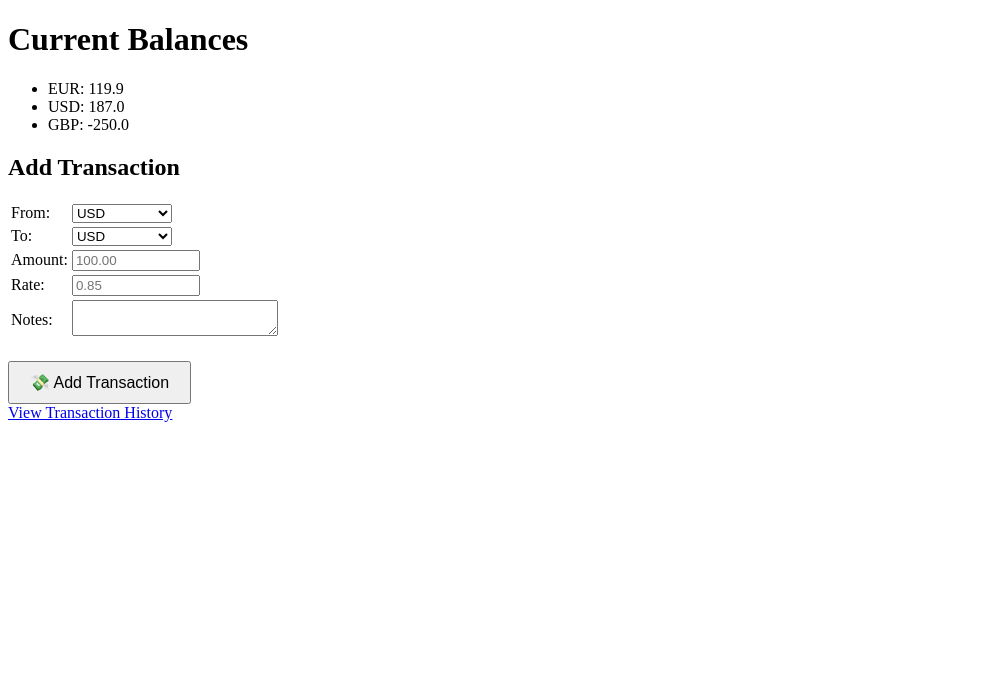
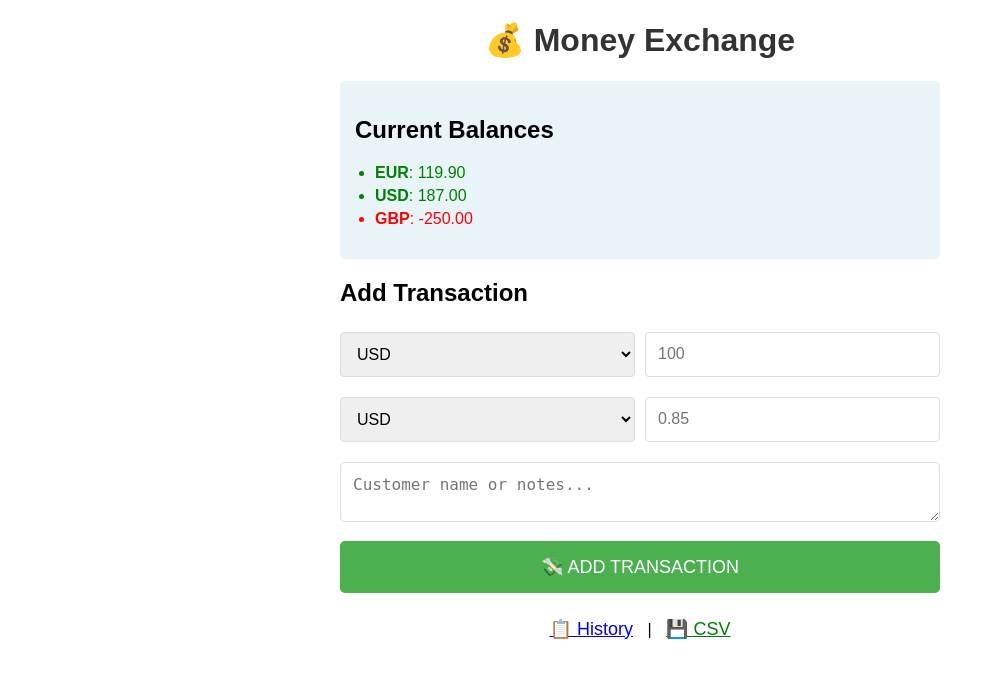
Before and after one commit to AminZabihinejad/AminZabihinejad, a Flask app: page / in a window 1280 px wide. Shown: the top 678 px of the page, without its empty margins (0-995 px from the left). Run offline with Flask 3, Linux system fonts and the light colour scheme; data comes from the database, SQL or seed files in the repository; both versions use the stored data as it was after the commit.

Commit message:
second update

```diff
--- a/money_exchange_app/app.py
+++ b/money_exchange_app/app.py
@@ -65,7 +65,76 @@ def index():
     balances = get_balances()
     return render_template('index.html', balances=balances)
 
+
 @app.route('/transactions')
 def transactions():
+    # Get search parameters
+    search_date = request.args.get('date', '')
+    search_from = request.args.get('from_currency', '')
+    search_to = request.args.get('to_currency', '')
+
+    # Start with all transactions
     all_tx = Transaction.query.order_by(Transaction.date.desc()).all()
-    return render_template('transactions.html', transactions=all_tx)
+
+    # Filter by date
+    if search_date:
+        from datetime import datetime
+        search_date_obj = datetime.strptime(search_date, '%Y-%m-%d')
+        all_tx = [tx for tx in all_tx if tx.date.date() == search_date_obj.date()]
+
+    # Filter by FROM currency
+    if search_from:
+        all_tx = [tx for tx in all_tx if tx.from_currency.upper() == search_from.upper()]
+
+    # Filter by TO currency
+    if search_to:
+        all_tx = [tx for tx in all_tx if tx.to_currency.upper() == search_to.upper()]
+
+    return render_template('transactions.html', transactions=all_tx,
+                           search_date=search_date, search_from=search_from, search_to=search_to)
+
+
+@app.route('/delete/<int:tx_id>')
+def delete_transaction(tx_id):
+    tx = Transaction.query.get_or_404(tx_id)
+    db.session.delete(tx)
+    db.session.commit()
+    return redirect(url_for('transactions'))
+
+# ADD THIS NEW ROUTE (copy exactly)
+@app.route('/export_csv')
+def export_csv():
+        import csv
+        from io import StringIO
+        import sys
+
+        all_tx = Transaction.query.order_by(Transaction.date.desc()).all()
+
+        output = StringIO()
+        writer = csv.writer(output)
+
+        # Header
+        writer.writerow(['ID', 'Date', 'From', 'From Amount', 'To', 'To Amount', 'Rate', 'Notes'])
+
+        # Data
+        for tx in all_tx:
+            writer.writerow([
+                tx.id,
+                tx.date.strftime('%Y-%m-%d %H:%M'),
+                tx.from_currency,
+                f"{tx.from_amount:.2f}",
+                tx.to_currency,
+                f"{tx.to_amount:.2f}",
+                f"{tx.exchange_rate:.4f}",
+                tx.notes or ''
+            ])
+
+        response = app.response_class(
+            output.getvalue(),
+            mimetype='text/csv',
+            headers={'Content-Disposition': 'attachment;filename=transactions.csv'}
+        )
+        return response
+
+if __name__ == '__main__':
+    app.run(debug=True)
--- a/money_exchange_app/templates/index.html
+++ b/money_exchange_app/templates/index.html
@@ -2,50 +2,111 @@
 <html lang="en">
 <head>
     <title>Money Exchange Dashboard</title>
+    <meta name="viewport" content="width=device-width, initial-scale=1.0">
+    <style>
+        * { box-sizing: border-box; }
+        body {
+            font-family: Arial;
+            margin: 10px;
+            max-width: 100%;
+            padding: 0;
+        }
+        .container { max-width: 600px; margin: 0 auto; }
+        h1 { text-align: center; color: #333; }
+        .balances {
+            background: #e8f4f8;
+            padding: 15px;
+            border-radius: 5px;
+            margin: 10px 0;
+        }
+        .form-row { display: flex; gap: 10px; margin: 10px 0; }
+        .form-row select, .form-row input { flex: 1; }
+        select, input, textarea {
+            width: 100%;
+            padding: 12px;
+            margin: 5px 0;
+            border: 1px solid #ddd;
+            border-radius: 4px;
+            font-size: 16px;
+        }
+        textarea { height: 60px; }
+        input[type="submit"] {
+            width: 100%;
+            padding: 15px;
+            font-size: 18px;
+            background: #4CAF50;
+            color: white;
+            border: none;
+            border-radius: 5px;
+            margin-top: 10px;
+        }
+        .links { text-align: center; margin: 20px 0; }
+        .links a { margin: 0 10px; font-size: 18px; }
+        @media (max-width: 600px) {
+            .form-row { flex-direction: column; }
+            input, select { font-size: 18px; }
+        }
+    </style>
 </head>
 <body>
-    <h1>Current Balances</h1>
-    <ul>
+    <div class="container">
+        <h1>💰 Money Exchange</h1>
+
+        <div class="balances">
+            <h2>Current Balances</h2>
+            {% if balances %}
+                <ul style="padding-left: 20px;">
                     {% for currency, amount in balances.items() %}
-            <li>{{ currency }}: {{ amount|round(2) }}</li>
+                        <li style="color: {% if amount >= 0 %}green{% else %}red{% endif %}; margin: 5px 0;">
+                            <strong>{{ currency }}</strong>: {{ "%.2f"|format(amount) }}
+                        </li>
                     {% endfor %}
                 </ul>
+            {% else %}
+                <p>No transactions yet!</p>
+            {% endif %}
+        </div>
 
         <h2>Add Transaction</h2>
         <form method="POST">
-    <table>
-        <tr>
-            <td>From:</td>
-            <td>
-                <select name="from_currency" required style="width:100px">
+            <div class="form-row">
+                <select name="from_currency" required>
                     <option value="USD">USD</option>
                     <option value="EUR">EUR</option>
                     <option value="GBP">GBP</option>
                     <option value="IRR">IRR</option>
                     <option value="CAD">CAD</option>
                 </select>
-            </td>
-        </tr>
-        <tr>
-            <td>To:</td>
-            <td>
-                <select name="to_currency" required style="width:100px">
+                <input type="number" name="from_amount" step="0.01" placeholder="100" required>
+            </div>
+            <div class="form-row">
+                <select name="to_currency" required>
                     <option value="USD">USD</option>
                     <option value="EUR">EUR</option>
                     <option value="GBP">GBP</option>
                     <option value="IRR">IRR</option>
                     <option value="CAD">CAD</option>
                 </select>
-            </td>
-        </tr>
-        <tr><td>Amount:</td><td><input type="number" name="from_amount" step="0.01" placeholder="100.00" required style="width:120px"></td></tr>
-        <tr><td>Rate:</td><td><input type="number" name="exchange_rate" step="0.001" placeholder="0.85" required style="width:120px"></td></tr>
-        <tr><td>Notes:</td><td><textarea name="notes" rows="2" style="width:200px"></textarea></td></tr>
-    </table>
-    <br>
-    <input type="submit" value="💸 Add Transaction" style="padding:10px 20px; font-size:16px;">
+                <input type="number" name="exchange_rate" step="0.001" placeholder="0.85" required>
+            </div>
+            <textarea name="notes" placeholder="Customer name or notes..."></textarea>
+            <input type="submit" value="💸 ADD TRANSACTION" style="width:100%; padding:15px; font-size:18px; background:#4CAF50; color:white; border:none; border-radius:5px;">
         </form>
 
-    <a href="{{ url_for('transactions') }}">View Transaction History</a>
+        <div class="links">
+            <a href="{{ url_for('transactions') }}" style="font-size:18px;">📋 History</a> |
+            <a href="{{ url_for('export_csv') }}" style="font-size:18px; color: green;">💾 CSV</a>
+        </div>
+    </div>
+
+    <script>
+    document.querySelector('form').onsubmit = function(e) {
+        let fromAmt = parseFloat(document.querySelector('[name="from_amount"]').value);
+        let rate = parseFloat(document.querySelector('[name="exchange_rate"]').value);
+        let toCurr = document.querySelector('[name="to_currency"]').value;
+        let toAmt = fromAmt * rate;
+        alert(`You will receive: ${toAmt.toFixed(2)} ${toCurr}`);
+    };
+    </script>
 </body>
 </html>
```
Also changed, not shown: money_exchange_app/templates/transactions.html (+50 -13 lines), money_exchange_app/instance/database.db. Lines whose indentation alone changed are shown as unchanged.
